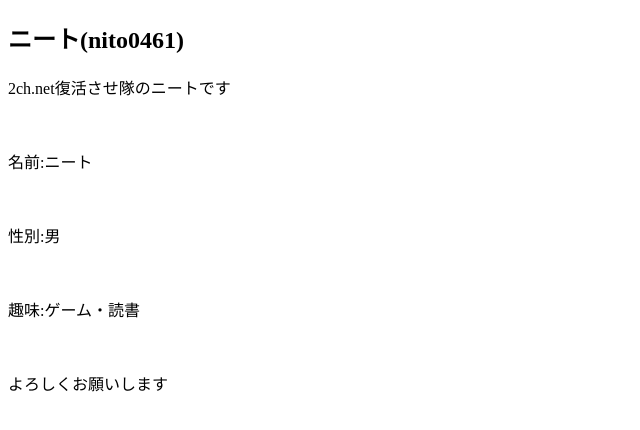
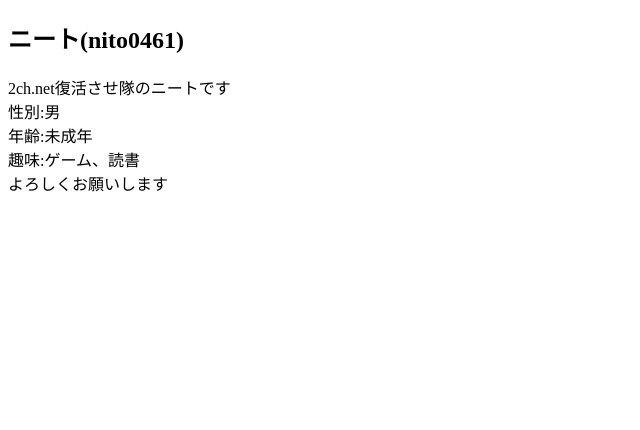
Before and after one commit to nito0461/nito0461.github.io, a plain HTML site: page index.html in a window 1280 px wide. Shown: the whole page, without its empty margins (0-640 px from the left). Drawn offline with Linux system fonts and the light colour scheme.

Commit message:
Update index.html

```diff
--- a/index.html
+++ b/index.html
@@ -14,8 +14,8 @@
 <meta name="keywords" content="ニート,nito0461">
 <body>
 <h2>ニート(nito0461)</h2>
-<p>2ch.net復活させ隊のニートです</p><br>
-<p>名前:ニート</p><br>
-<p>性別:男</p><br>
-<p>趣味:ゲーム・読書</p><br>
-<p>よろしくお願いします</p>
+<p>2ch.net復活させ隊のニートです<br>
+性別:男<br>
+年齢:未成年<br>
+趣味:ゲーム、読書<br>
+よろしくお願いします</p>
```
